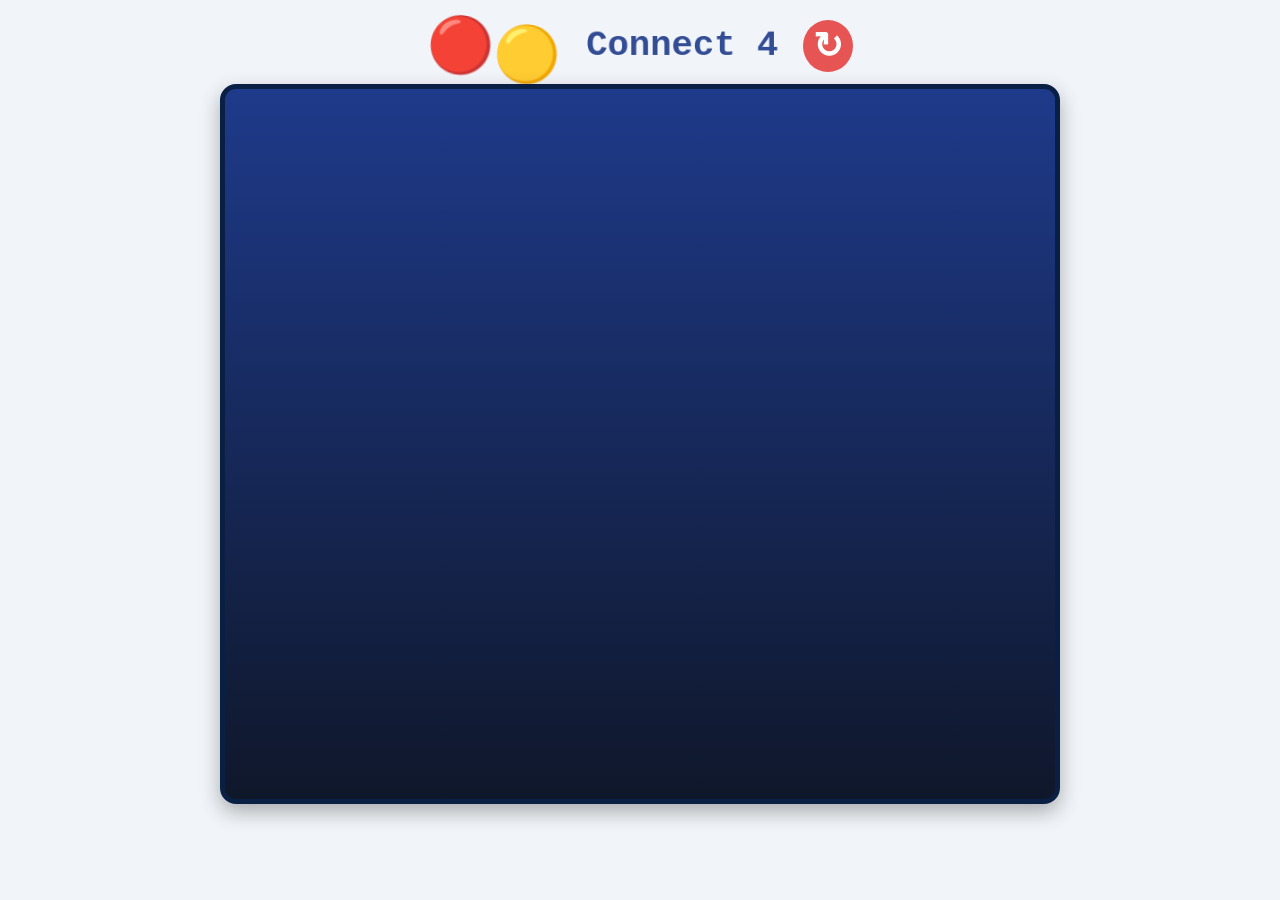
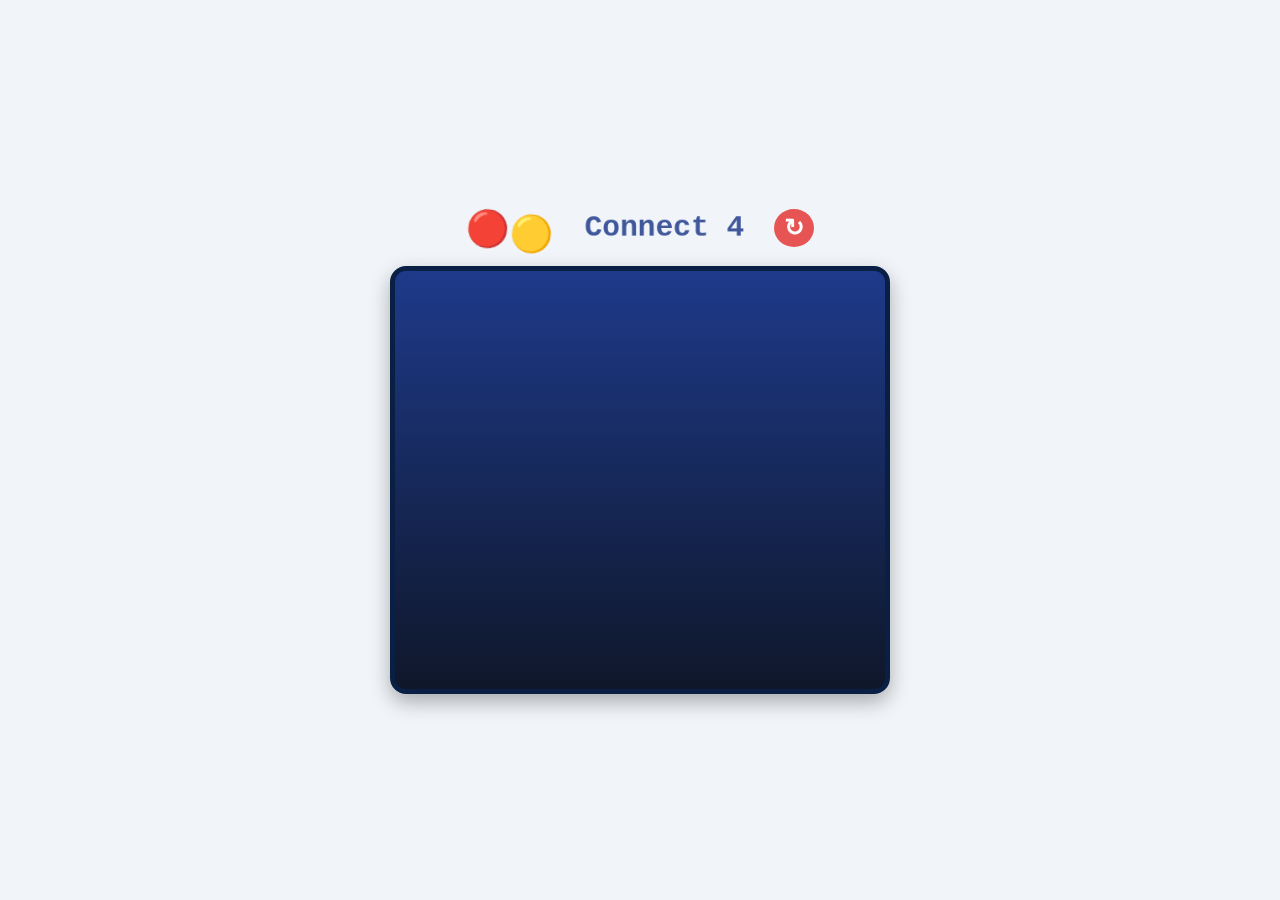

landscape mode edits

--- a/style.css
+++ b/style.css
@@ -100,7 +100,7 @@ button:active {
 	top: 50%;
 	left: 50%;
 	transform: translate(-50%, -50%);
-	background-color: rgba(255, 253, 253, 0.3);
+	background-color: rgba(0, 0, 0, 0.9);
 	border: 4px solid var(--board-color);
 	box-shadow: 0 10px 25px rgba(0, 0, 0, 0.9);
 	padding: 0.9rem;
@@ -227,16 +227,16 @@ button:active {
 	}
 }
 
-@media (orientation: landscape) {
+@media (orientation: landscape) and (max-height: 500px) and (pointer: coarse) {
 	.label {
 		margin: 0.3rem;
 	}
 	h1,
 	button {
-		font-size: max(0.8rem, 4vh);
+		font-size: max(0.7rem, 4vh);
 	}
 	.circles {
-		font-size: max(1.5rem, 6vh);
+		font-size: max(1.1rem, 4vh);
 	}
 	body {
 		padding-top: 0.5rem;
